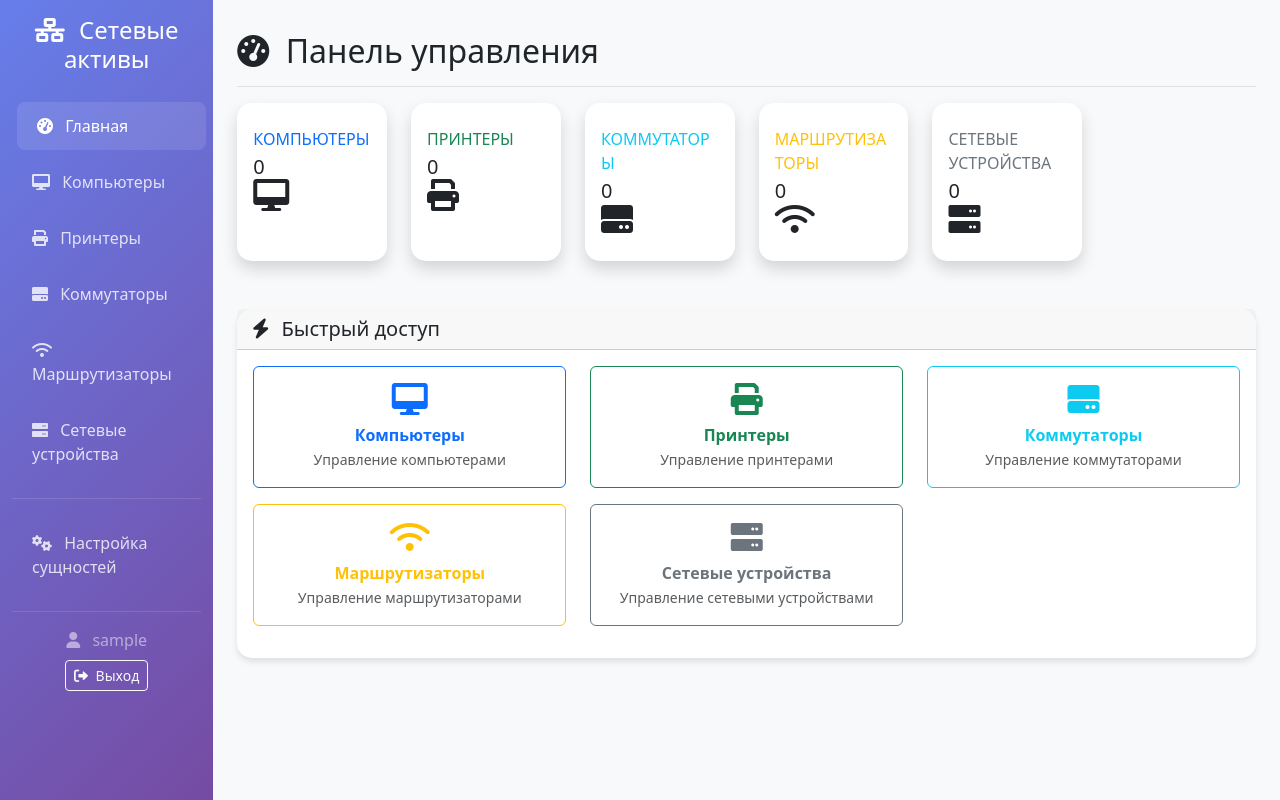
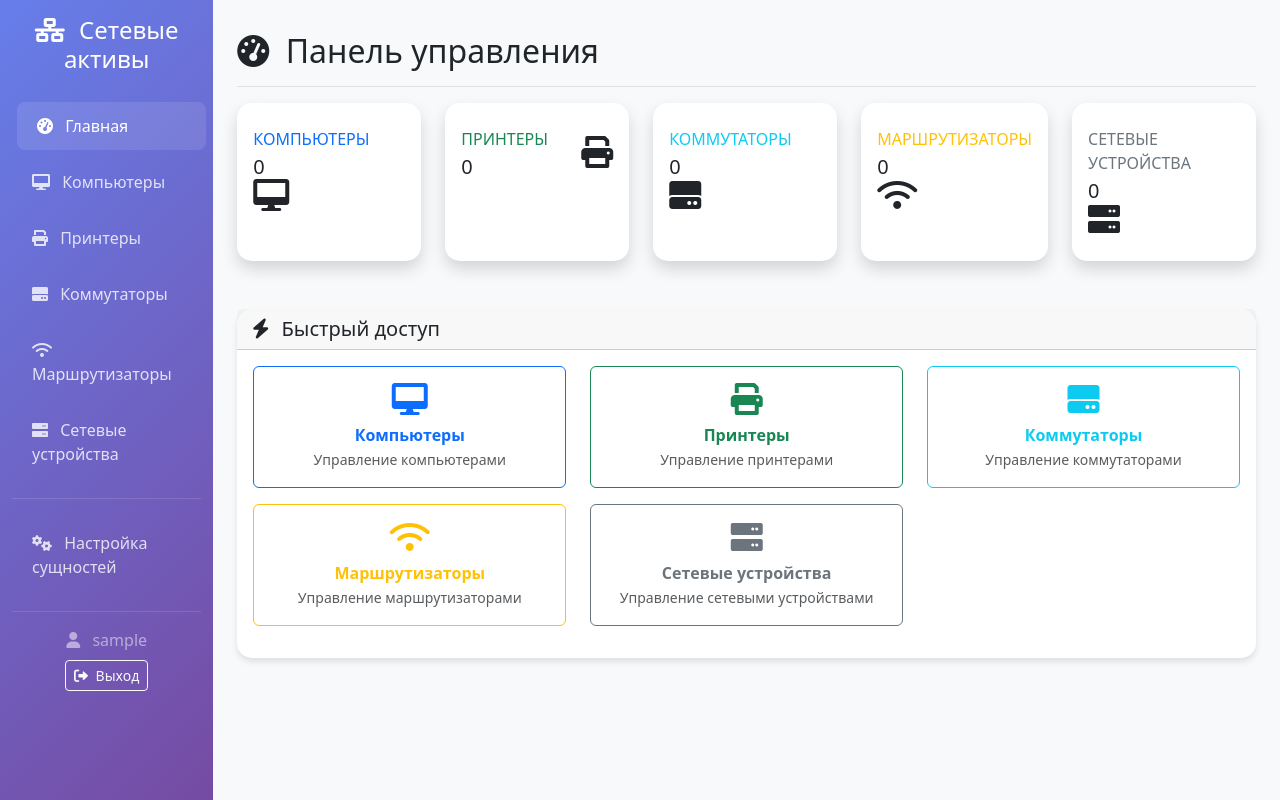
Before and after one commit to devstankin/uitp, a Django app: page / in a window 1280 px wide. Run offline with Django 4.2, Linux system fonts and the light colour scheme; the visitor is signed in with stand-in values (Sample User, id 1); data that the repository does not hold is empty.

Commit message:
фикс ширины дашборд карточек

```diff
--- a/netassets/templates/dashboard.html
+++ b/netassets/templates/dashboard.html
@@ -12,7 +12,7 @@
 
 <!-- Статистика -->
 <div class="row mb-4">
-    <div class="col-xl-2 col-md-4 col-sm-6 mb-4">
+    <div class="col-xl mb-4">
         <div class="card border-left-primary shadow h-100 py-2">
             <div class="card-body">
                 <div class="row no-gutters align-items-center">
@@ -30,7 +30,7 @@
         </div>
     </div>
 
-    <div class="col-xl-2 col-md-4 col-sm-6 mb-4">
+    <div class="col-xl mb-4">
         <div class="card border-left-success shadow h-100 py-2">
             <div class="card-body">
                 <div class="row no-gutters align-items-center">
@@ -48,7 +48,7 @@
         </div>
     </div>
 
-    <div class="col-xl-2 col-md-4 col-sm-6 mb-4">
+    <div class="col-xl mb-4">
         <div class="card border-left-info shadow h-100 py-2">
             <div class="card-body">
                 <div class="row no-gutters align-items-center">
@@ -66,7 +66,7 @@
         </div>
     </div>
 
-    <div class="col-xl-2 col-md-4 col-sm-6 mb-4">
+    <div class="col-xl mb-4">
         <div class="card border-left-warning shadow h-100 py-2">
             <div class="card-body">
                 <div class="row no-gutters align-items-center">
@@ -84,7 +84,7 @@
         </div>
     </div>
 
-    <div class="col-xl-2 col-md-4 col-sm-6 mb-4">
+    <div class="col-xl mb-4">
         <div class="card border-left-secondary shadow h-100 py-2">
             <div class="card-body">
                 <div class="row no-gutters align-items-center">
```
